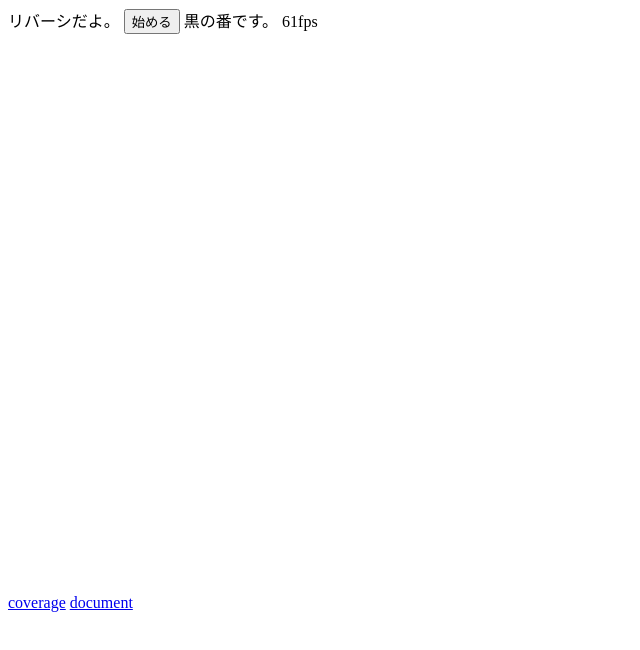
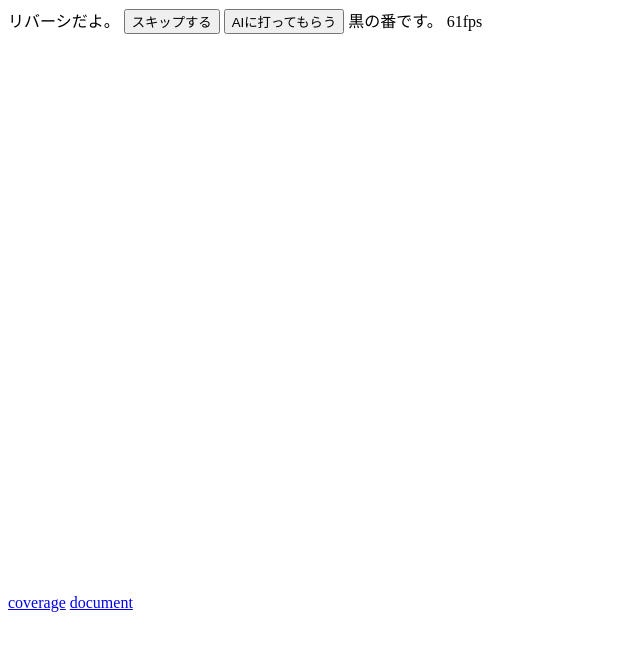
Before and after one commit to maetaro/minigame, a website built with webpack: page dist/index.html in a window 1280 px wide. Shown: the whole page, without its empty margins (0-640 px from the left). Built offline with nearby package versions, Linux system fonts and the light colour scheme; what linq would draw is missing.

Commit message:
Update index.html

```diff
--- a/dist/index.html
+++ b/dist/index.html
@@ -5,7 +5,8 @@
   <body>
     <div>
       <span>リバーシだよ。</span>
-      <button>始める</button>
+      <button id="skipButton">スキップする</button>
+      <button id="putByAIButton">AIに打ってもらう</button>
       <span id="turn"></span><span>の番です。</span>
       <span id="stat"></span>
       <span id="fps"></span>
```
